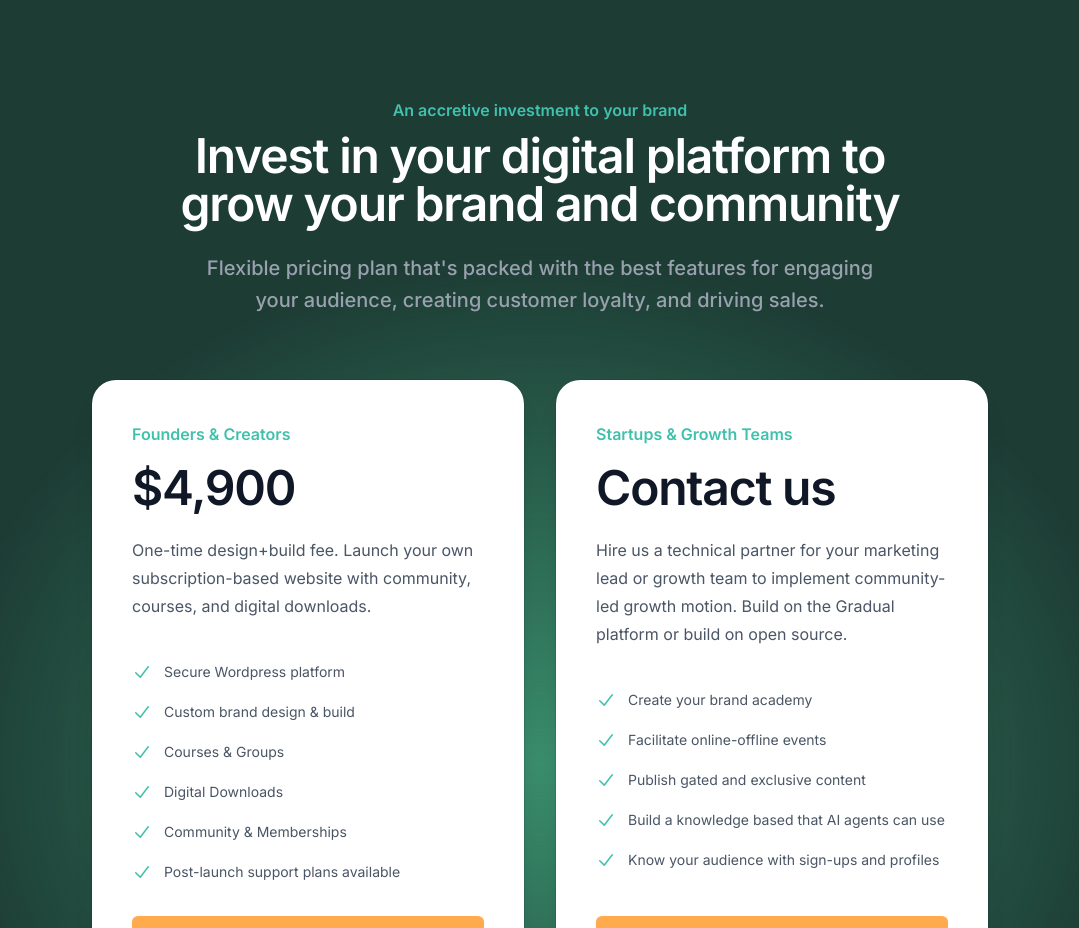
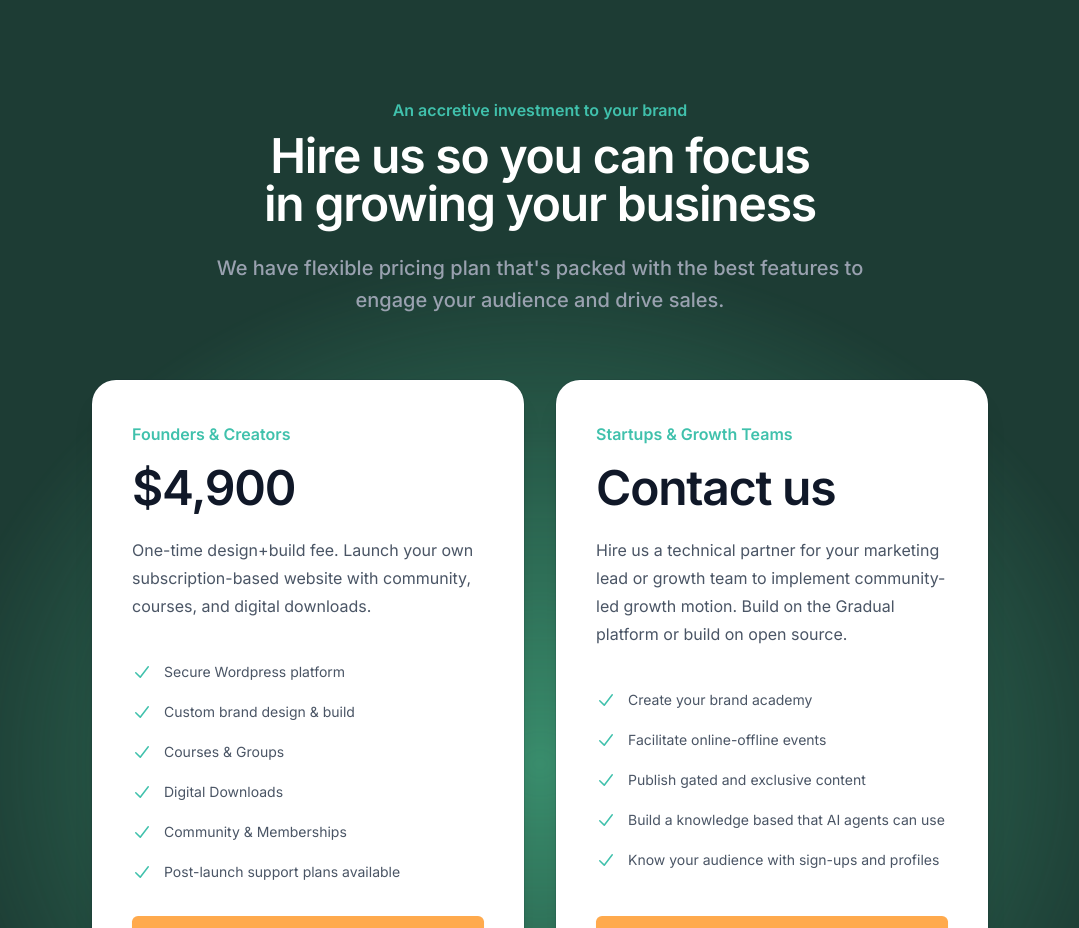
Before and after one commit to growthUx/mgio, a Next.js app: page /platform in a window 1280 px wide. Shown: the part 1620-2548 px from the top of the page, without its empty margins (100-1179 px from the left). Built offline with nearby package versions, Linux system fonts and the light colour scheme.

Commit message:
Update PlatformPage.jsx

```diff
--- a/src/app/platform/PlatformPage.jsx
+++ b/src/app/platform/PlatformPage.jsx
@@ -145,12 +145,12 @@ export default function PlatformPage() {
             <div className="mx-auto max-w-4xl">
               <h2 className="text-base/7 font-semibold text-[#40C1AC]">An accretive investment to your brand</h2>
               <p className="mt-2 text-3xl font-semibold tracking-tight text-balance text-white sm:text-5xl">
-                Invest in your digital platform to grow your brand and community
+                Hire us so you can focus in growing your business
               </p>
             </div>
             <div className="relative mt-6">
               <p className="mx-auto max-w-2xl text-lg font-medium text-pretty text-gray-400 sm:text-xl/8">
-                Flexible pricing plan that&apos;s packed with the best features for engaging your audience, creating customer loyalty, and driving sales.
+                We have flexible pricing plan that&apos;s packed with the best features to engage your audience and drive sales.
               </p>
               <svg
                 viewBox="0 0 1208 1024"
```
